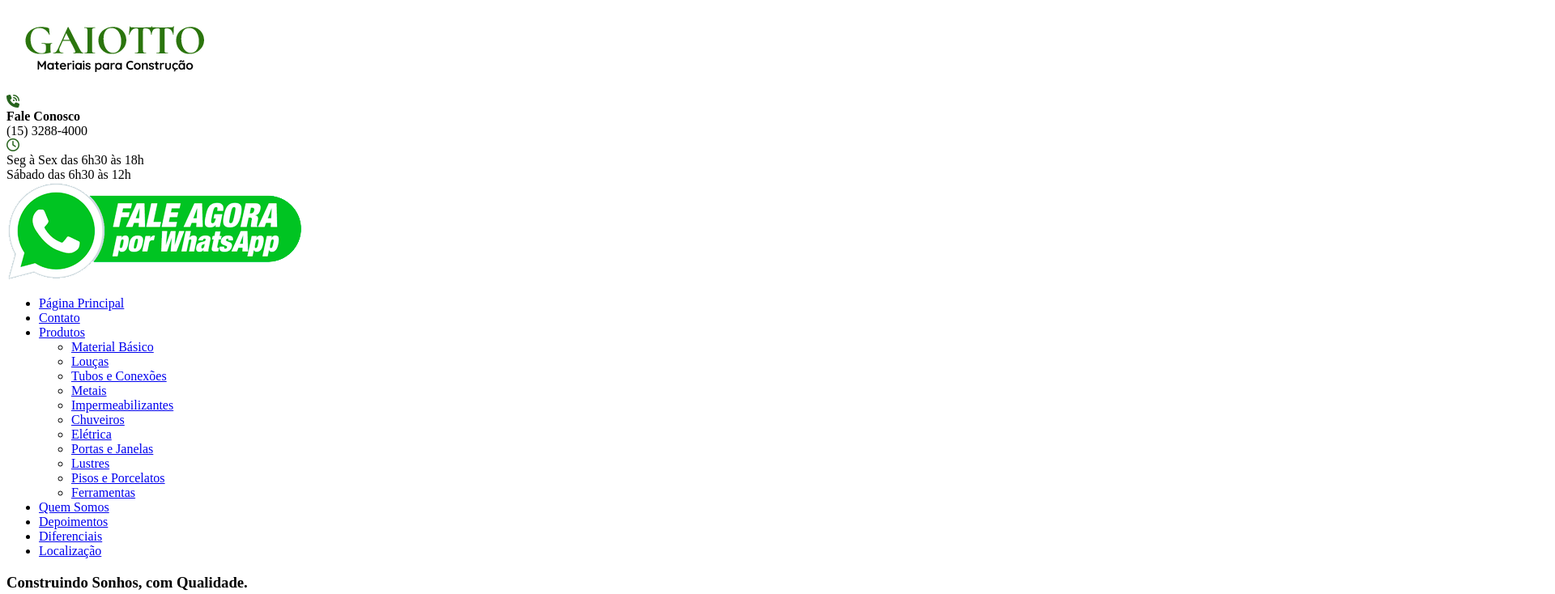
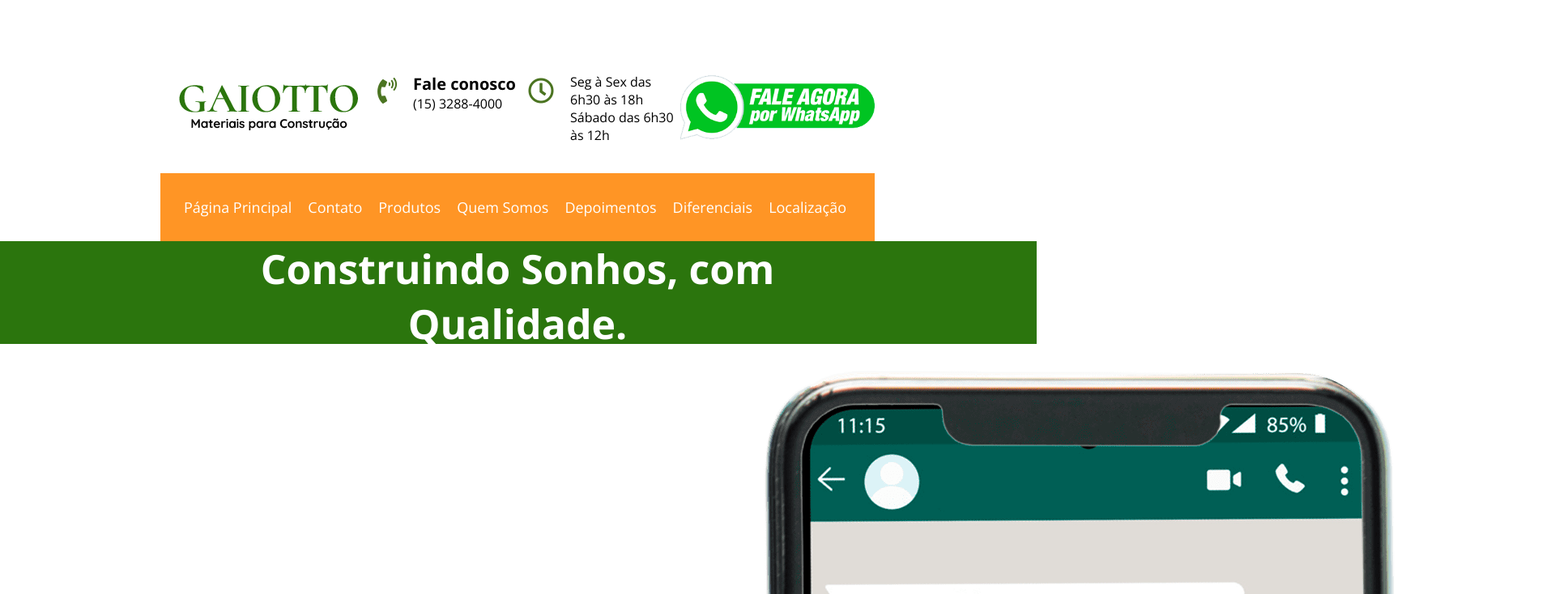
Before and after one commit to KlaudioSilva/gaiotto-clone, a plain HTML site: page index.html in a window 1280 px wide. Shown: the top 734 px of the page at 81% size, 1920 px wide, since content can reach past the window. Drawn offline with nearby package versions, Linux system fonts and the light colour scheme.

Commit message:
alinhamento do menu

```diff
--- a/css/style.css
+++ b/css/style.css
@@ -1,17 +1,143 @@
+@import url('https://fonts.googleapis.com/css2?family=Open+Sans:ital,wght@0,300..800;1,300..800&display=swap');
+
+/***  configurações iniciais   *******************************************/
+*{
+    margin: 0;
+    padding: 0;
+    box-sizing: border-box;
+    text-decoration: none;
+    list-style-type: none;
+    font-family: 'Open sans', Arial, sans-serif;
+}
+
 /***  pre-definindo cores   *******************************************/
 :root{
     --preto: #000000;
     --branco: #ffffff;
-    --verde-bg-claro1: #348528;
-    --verde-bg-claro2: #449137;
+    --verde-icon: #4b7421;
+    --verde-bg-claro: #2b750d;
     --verde-bg-escuro1: #1f5217;
     --verde-bg-escuro2: #2b6f20;
     --verde-fonte: #26631c;
-    --laranja: #ff9525;
+    --bg-navegacao: #ff9525;
     --laranja-font: #ff9606;
     --cinza: #efefef;
 }
 
-.verde {
-    color: var(--verde-fonte);
+/***  estrutura padrão   *********************************************/
+.estrutura{
+    width: calc(100% - 398px);
+    margin: 0 198px;
+    box-sizing: border-box;
 }
+
+header{
+    height: 298px;
+    border: none;
+}
+
+.cabecalho-geral{
+    height: 159px;
+    padding-top: 80px;
+}
+
+.cabecalho-infos{
+    display: flex;
+    align-items: center;
+    justify-content: space-evenly;
+}
+
+.cabecalho-itens{
+    display: flex;
+    width: 346px;
+}
+
+.cabecalho-itens.whats{
+    justify-content: center;
+}
+
+.cabecalho-itens-txt{
+    display: flex;
+    width: 346px;
+    height: 105px;
+    padding-top: 10px;
+}
+
+.cabecalho-itens-txt h4{
+    font-weight: 700;
+    font-size: 20px;
+}
+
+.cabecalho-itens-txt .verde{
+    color: var(--verde-icon);
+    font-size: 32px;
+    font-weight: 100;
+    margin-right: 20px;
+}
+
+.main-nav{
+    display: flex;
+    justify-content: space-between;
+}
+
+/* menu*/
+.menu-container{
+    background: var(--bg-navegacao);
+    height: 84px;
+    margin-top: 55px;
+}
+
+.menu-container nav{
+    width: 824px;
+    margin: 0 auto;
+    display: flex;
+    align-items: center;
+    height: 84px;
+}
+
+.main-nav{
+    display: flex;
+    gap: 20px;
+    align-items: center;
+}
+
+.menu-container nav li{
+    position: relative;
+}
+
+.menu-container nav .sub-menu{
+    display: none;
+    position: absolute;
+    top: 100%;
+    left: 0;
+    background: #444;
+    flex-direction: column;
+    min-width: 160px;
+}
+
+.menu-container nav .dropdown:hover .sub-menu {
+  display: flex;
+}
+
+.main-nav a{
+    color: var(--branco);
+    font-weight: 300;
+    font-size: 18px;
+}
+
+.txt-banner h3{
+    font-weight: 700;
+    font-size: 50px;
+    text-align: center;
+    color: var(--branco);
+}
+
+.banner-title{
+    background-color: var(--verde-bg-claro);
+}
+
+.txt-banner {
+  display: grid;
+  place-items: center;
+  height: 127px;
+}
--- a/index.html
+++ b/index.html
@@ -4,12 +4,13 @@
         <meta charset="UTF-8">
         <meta name="viewport" content="width=device-width, initial-scale=1.0">
         <meta http-equiv="X-UA-Compatible" content="IE-edge">
+        <meta name="author" content="Clone: Klaudio Silva">
         <title>Gaiotto Materiais para Construção | Gaiotto Materiais em Cerquilho</title>
 
         <!--icones bootstrap-->
         <link rel="stylesheet" href="https://cdn.jsdelivr.net/npm/bootstrap-icons@1.13.1/font/bootstrap-icons.min.css">
         <!--icones font awesome-->
-        <link rel="stylesheet" href="https://cdnjs.cloudflare.com/ajax/libs/font-awesome/6.7.2/css/all.min.css" integrity="sha512-Evv84Mr4kqVGRNSgIGL/F/aIDqQb7xQ2vcrdIwxfjThSH8CSR7PBEakCr51Ck+w+/U6swU2Im1vVX0SVk9ABhg==" crossorigin="anonymous" referrerpolicy="no-referrer" />
+        <link rel="stylesheet" href="https://cdnjs.cloudflare.com/ajax/libs/font-awesome/5.15.4/css/all.min.css" crossorigin="anonymous" referrerpolicy="no-referrer" />
 
         <!--css-->
         <link rel="stylesheet" href="css/style.css">
@@ -24,35 +25,35 @@
                             <div class="cabecalho-itens">
                                 <img src="images/logo-gaiotto.png" alt="Logotipo Gaiotto">
                             </div>
-                            <div class="cabecalho-itens">
+                            <div class="cabecalho-itens-txt">
                                 <div>
-                                    <span class="verde"><i class="fa-solid fa-phone-volume"></i></span>
+                                    <span class="verde"><i class="fas fa-phone-volume"></i></span>
                                 </div>
                                 <div>
-                                    <div><span><strong>Fale Conosco</strong></span></div>
+                                    <h4>Fale conosco</h4>
                                     <div><span>(15) 3288-4000</span></div>
                                 </div>
                             </div>
-                            <div class="cabecalho-itens">
+                            <div class="cabecalho-itens-txt">
                                 <div>
-                                    <span class="verde"><i class="fa-regular fa-clock"></i></span>
+                                    <span class="verde"><i class="far fa-clock"></i></span>
                                 </div>
                                 <div>
                                     <div><span>Seg à Sex das 6h30 às 18h</span></div>
                                     <div><span>Sábado das 6h30 às 12h</span></div>
                                 </div>
                             </div>
-                            <div class="cabecalho-itens">
-                                <img src="images/whatsapp.png" alt="WhatsApp">
+                            <div class="cabecalho-itens whats">
+                                <img src="images/whatsapp.png" alt="WhatsApp" width="242">
                             </div>
                         </div>
                     </div>
                     <div class="menu-container">
                         <nav>
                             <ul class="main-nav">
-                                <li class="main-nav-itens"><a href="#">Página Principal</a></li>
-                                <li class="main-nav-itens"><a href="#">Contato</a></li>
-                                <li class="main-nav-itens"><a href="#">Produtos</a>
+                                <li><a href="#">Página Principal</a></li>
+                                <li><a href="#">Contato</a></li>
+                                <li class="dropdown"><a href="#">Produtos</a>
                                     <ul class="sub-menu">
                                         <li class="sub-itens"><a href="#">Material Básico</a></li>
                                         <li class="sub-itens"><a href="#">Louças</a></li>
@@ -67,23 +68,27 @@
                                         <li class="sub-itens"><a href="#">Ferramentas</a></li>
                                     </ul>
                                 </li>
-                                <li class="main-nav-itens"><a href="#">Quem Somos</a></li>
-                                <li class="main-nav-itens"><a href="#">Depoimentos</a></li>
-                                <li class="main-nav-itens"><a href="#">Diferenciais</a></li>
-                                <li class="main-nav-itens"><a href="#">Localização</a></li>
+                                <li><a href="#">Quem Somos</a></li>
+                                <li><a href="#">Depoimentos</a></li>
+                                <li><a href="#">Diferenciais</a></li>
+                                <li><a href="#">Localização</a></li>
                             </ul>
                         </nav>
                     </div>
                 </div>
             </header>
 
+
             <!--banner simples-->
             <section id="banner">
-                <div class="estrutura">
-                    <div class="txt-banner">
-                        <h3>Construindo Sonhos, com Qualidade.</h3>
+                <div class="banner-title">
+                    <div class="estrutura">
+                        <div class="txt-banner">
+                            <h3>Construindo Sonhos, com Qualidade.</h3>
+                        </div>
                     </div>
                 </div>
+
                 <div class="banner-img">
                     <div class="estrutura">
                         <div>
@@ -98,7 +103,7 @@
                                     </p>
                                 </div>
                                 <div>
-                                    <img src="images/whatsapp.png" alt="">
+                                    <img src="images/whatsapp.png" alt="" class="whats">
                                 </div>
                             </div>
                             <div>
@@ -450,6 +455,7 @@
                 </div>
             </section>
 
+
             <footer>
                 <div class="estrutura">
                     <p>
```
Also changed, not shown: 1 other file.
